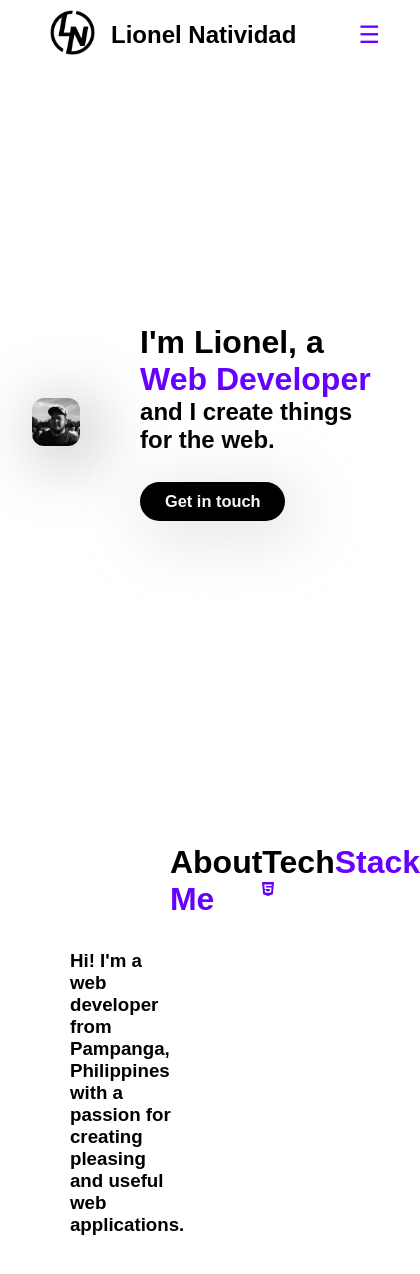
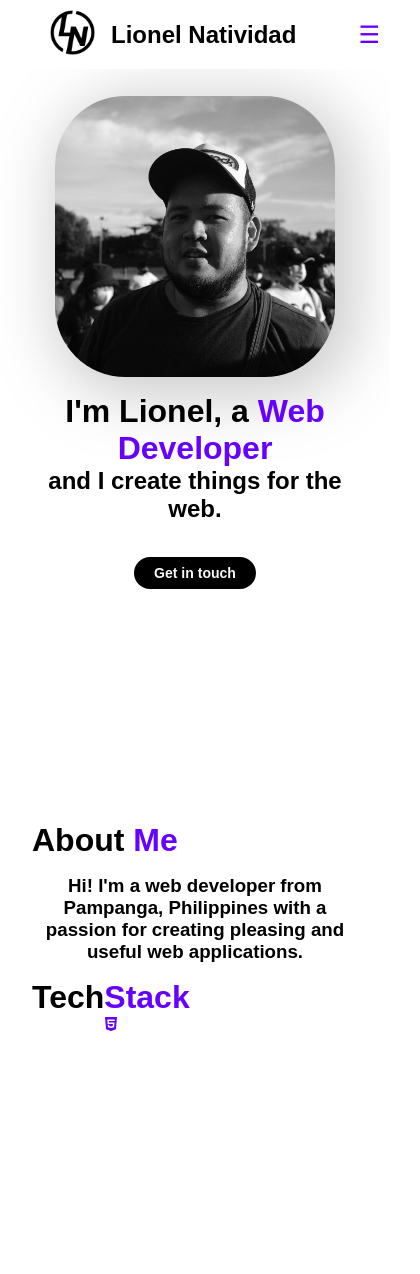
Before and after one commit to lionelkvn/lionelkvn.github.io, a React (Create React App) app: page / in a window 390 px wide. Shown: the top 1274 px of the page, 420 px wide, since content can reach past the window. After the commit the page ends 1182 px from the top, so only its background shows below. Built offline with nearby package versions, Linux system fonts and the light colour scheme.

Commit message:
mobile responsiveness

```diff
--- a/src/components/About/About.css
+++ b/src/components/About/About.css
@@ -27,3 +27,32 @@
     display: flex;
     flex-direction: row;
 }
+/* Media Query for Mobile Devices */
+@media (max-width: 768px) {
+    .about-container {
+      flex-direction: column;
+      align-items: center;
+      padding: 2rem;
+    }
+
+    .about-me-header {
+      padding-left: 0;
+      text-align: center;
+      padding-bottom: 1rem;
+    }
+
+    .about-me-description {
+      padding-left: 0;
+      width: 100%;
+      text-align: center;
+    }
+
+    .techstack-container {
+      width: 100%;
+      margin-top: 1rem;
+    }
+
+    .techstack-icons {
+      justify-content: center;
+    }
+  }
--- a/src/components/Home/Home.css
+++ b/src/components/Home/Home.css
@@ -60,3 +60,41 @@
     border-color: #14bdad;
     cursor: pointer;
   }
+  @media (max-width: 768px) {
+    .Home-container {
+    flex-direction: column;
+    padding-top: 3rem;
+    padding: 2rem 5%;
+    text-align: center;
+    height: 80vh;
+    }
+
+    .home-image {
+      width: 80%; /* Adjust the width for better responsiveness */
+      justify-content: center;
+      padding-top: 4rem;
+      padding-right: 0;
+      margin-bottom: 1rem; /* Add some spacing between image and text */
+    }
+
+    .home-image img {
+      width: 100%; /* Adjust the image width for better responsiveness */
+      border-radius: 25%; /* Use a perfect circle for border-radius */
+    }
+
+    .home-text {
+      align-items: center;
+      margin-left: 0;
+    }
+
+    button {
+      padding: 8px 20px;
+      font-size: 12px;
+      border-radius: 30px;
+      box-shadow: none; /* Remove the box shadow on mobile */
+    }
+
+    .home-text button {
+      margin-top: 1rem; /* Adjust spacing above the button */
+    }
+  }
```
